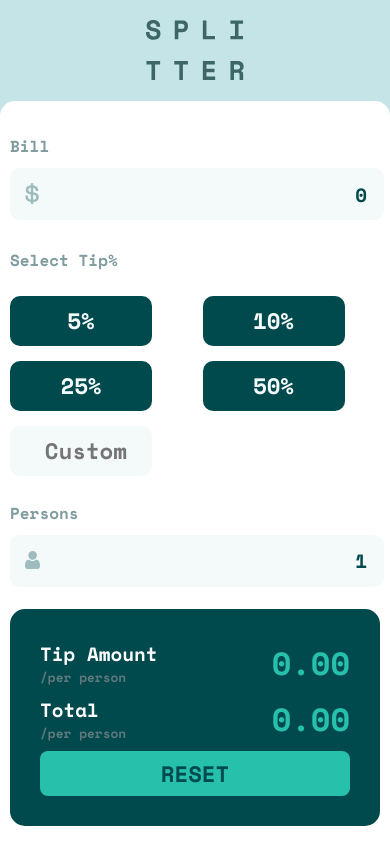
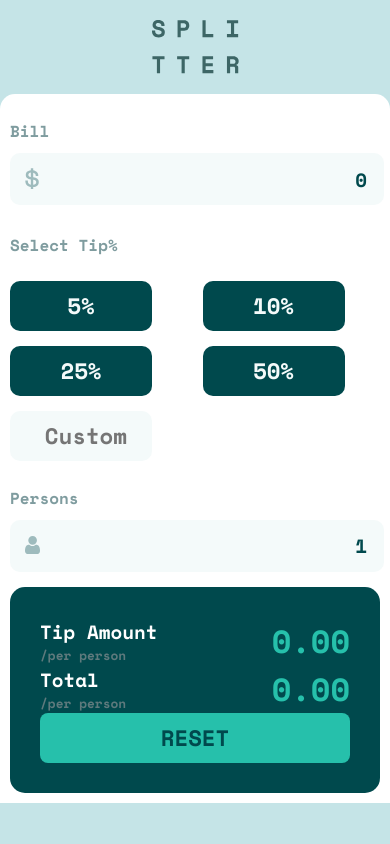
Before and after one commit to martinablazheska/splitter, a React (Create React App) app: page / in a window 390 px wide. Built offline with nearby package versions, Linux system fonts and the light colour scheme.

Commit message:
Style changes to mobile version

```diff
--- a/src/components/Header/Header.module.css
+++ b/src/components/Header/Header.module.css
@@ -1,6 +1,6 @@
 .header {
   width: 100%;
-  height: 12vh;
+  height: 12%;
   display: flex;
   justify-content: center;
   align-items: flex-start;
--- a/src/components/Main/Main.module.css
+++ b/src/components/Main/Main.module.css
@@ -1,5 +1,5 @@
 .main {
-  height: 88vh;
+  height: 88%;
   width: 100%;
 }
 
```
